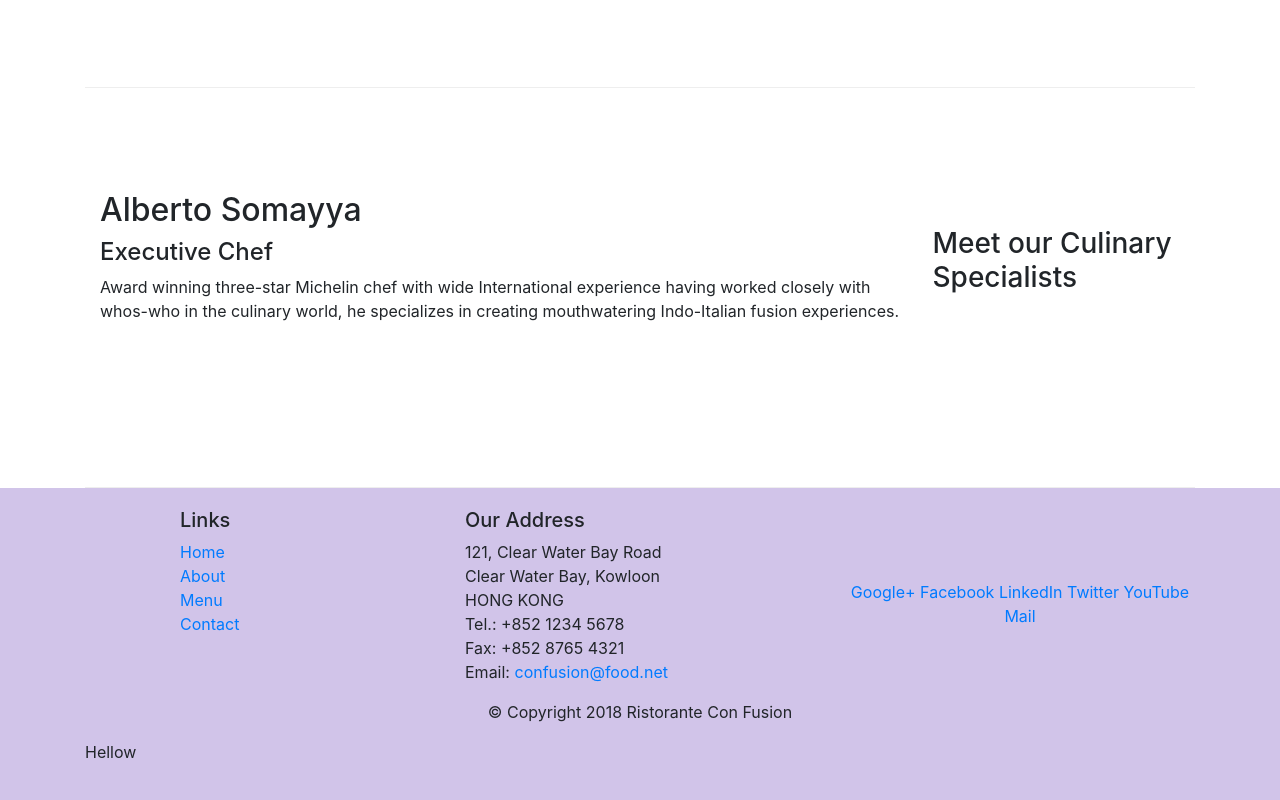
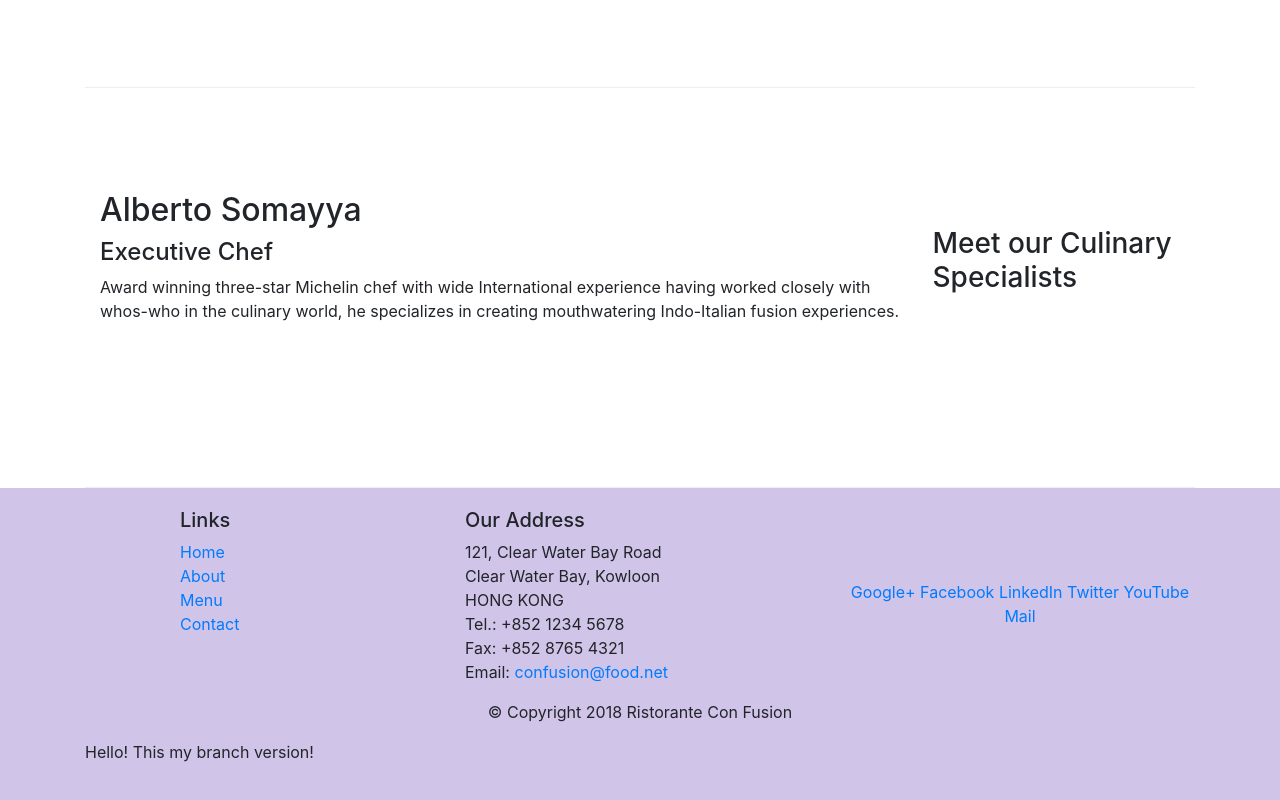
Before and after one commit to likejean/git-tutorial, a website: page index.html in a window 1280 px wide. Shown: the part 1020-1820 px from the top of the page. Drawn offline with nearby package versions, Linux system fonts and the light colour scheme.

Commit message:
make-branch

```diff
--- a/index.html
+++ b/index.html
@@ -104,7 +104,7 @@
                     </div>
             </div>
             <div>
-                <p>Hellow</p>
+                <p>Hello! This my branch version!</p>
             </div>
             </div>
         </footer>
```
